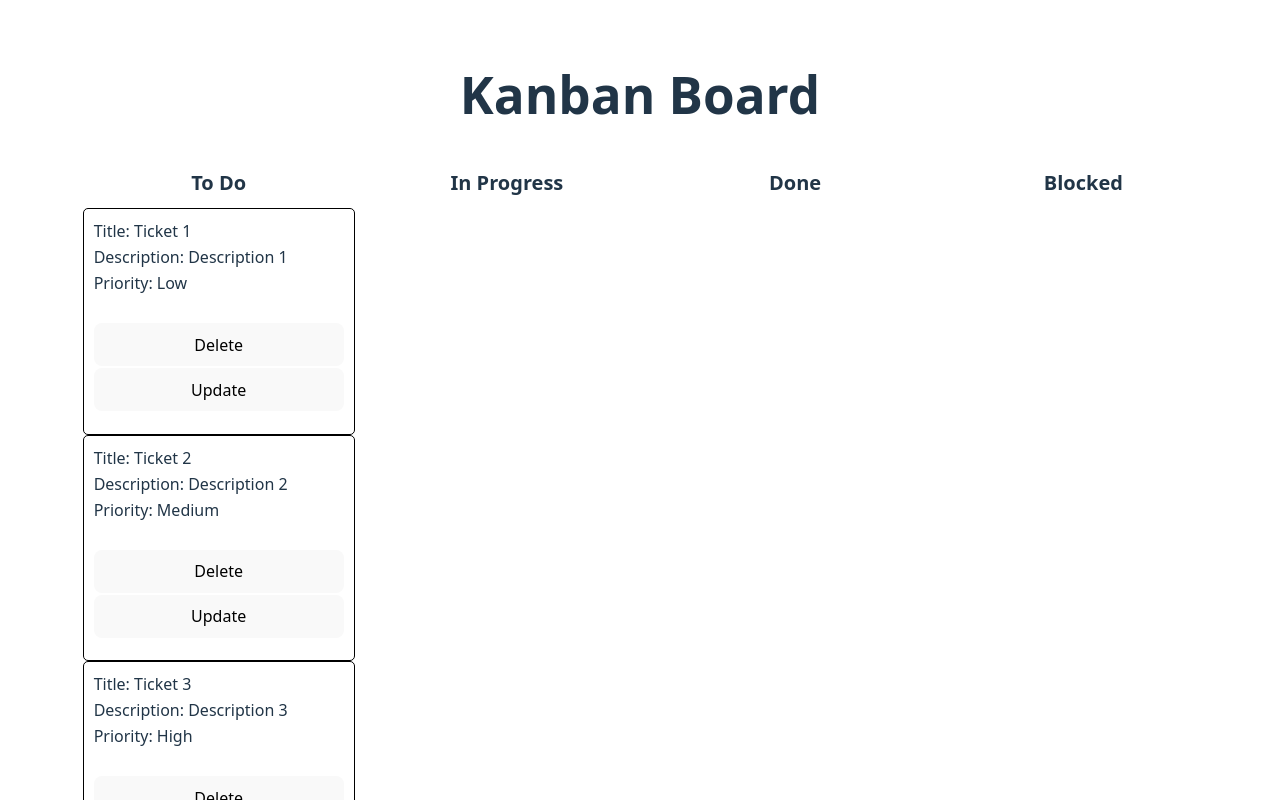
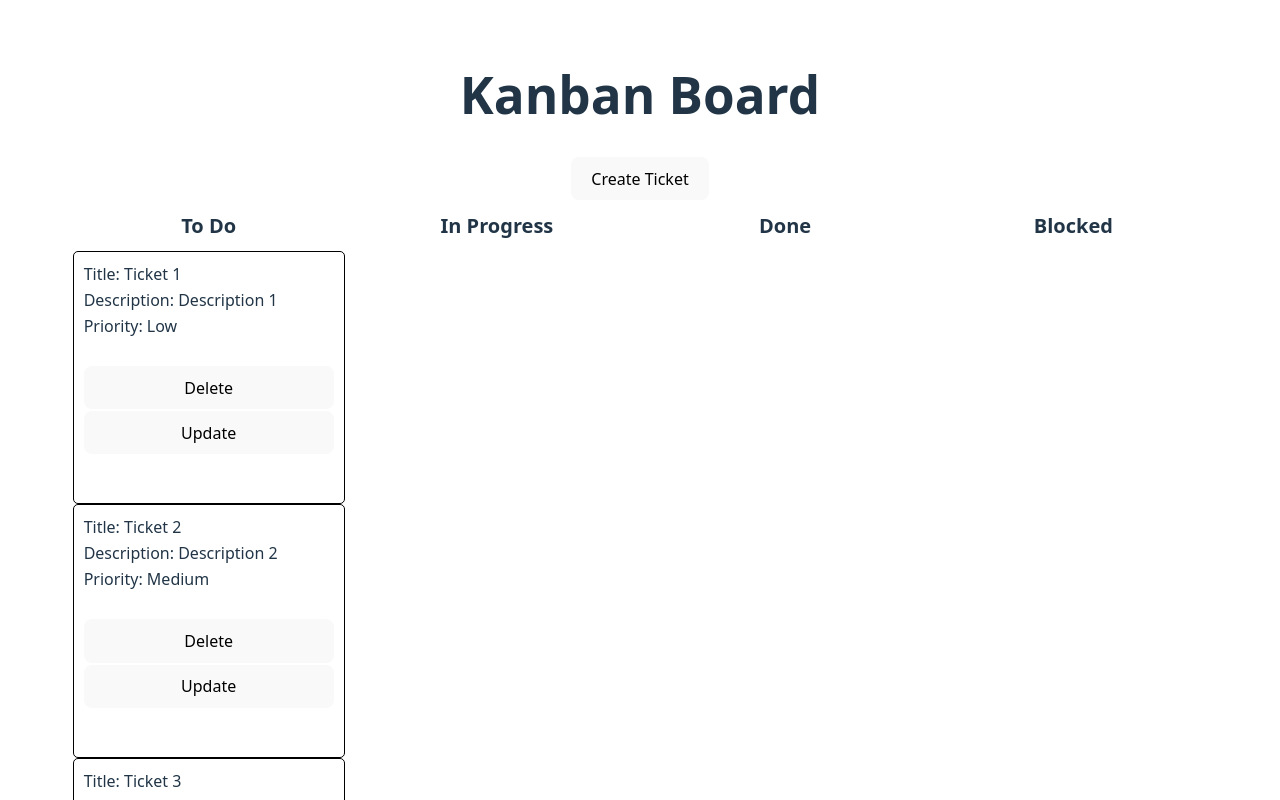
Before and after one commit to tspicerw/sandox_2, a React (Vite) app: page /kanban in a window 1280 px wide. Shown: the top 800 px of the page. Built offline with nearby package versions, Linux system fonts and the light colour scheme.

Commit message:
feat: Implement initial Kanban board UI with basic layout, styling, and ticket components.

```diff
--- a/src/kanban/Kanban.css
+++ b/src/kanban/Kanban.css
@@ -5,13 +5,13 @@
     flex-direction: row;
     border: 1px solid white;
     border-radius: 5px;
-    padding: 10px;
+    padding-top: 10px;
 }
 
 .kanban-column {
     display: flex;
     flex-direction: column;
-    height: 90vh;
+    height: 100vh;
     width: 25vw;
     border-right: 1px solid white;
     align-items: center;
--- a/src/kanban/Layout.jsx
+++ b/src/kanban/Layout.jsx
@@ -3,29 +3,29 @@ import TicketComponent from './TicketComponent'
 import './Kanban.css'
 
 function Layout() {
-    const { dragoverHandler, dropHandler } = useStore()
+    const { dragoverHandler, dropHandler, addTicket } = useStore()
 
     return (
         <>
             <h1>Kanban Board</h1>
+            <button onClick={() => addTicket({ id: 3, title: "Ticket 4", description: "Description 4", priority: "Low" })}>Create Ticket</button>
             <div className="kanban-container">
+
                 <div className="kanban-column" onDrop={(e) => dropHandler(e)} onDragOver={(e) => dragoverHandler(e)}>
                     <span className='kanban-column-title'>To Do</span>
                     <TicketComponent />
                 </div>
                 <div className="kanban-column" onDrop={(e) => dropHandler(e)} onDragOver={(e) => dragoverHandler(e)}>
                     <span className='kanban-column-title'>In Progress</span>
-                    {/* test */}
                 </div>
                 <div className="kanban-column" onDrop={(e) => dropHandler(e)} onDragOver={(e) => dragoverHandler(e)}>
                     <span className='kanban-column-title'>Done</span>
-                    {/* test */}
                 </div>
                 <div className="kanban-column" onDrop={(e) => dropHandler(e)} onDragOver={(e) => dragoverHandler(e)}>
                     <span className='kanban-column-title'>Blocked</span>
-                    {/* test */}
                 </div>
             </div>
+            {/* <button onClick={() => addTicket({ id: 3, title: "Ticket 4", description: "Description 4", priority: "Low" })}>Add Ticket</button> */}
         </>
     )
 }
--- a/src/kanban/TicketComponent.jsx
+++ b/src/kanban/TicketComponent.jsx
@@ -3,7 +3,7 @@ import { useStore } from './kanban_store'
 import './Kanban.css'
 
 function TicketComponent() {
-    const { tickets, dragstartHandler } = useStore()
+    const { tickets, dragstartHandler, deleteTicket } = useStore()
 
     return (
         <>
@@ -20,7 +20,7 @@ function TicketComponent() {
                             Priority: {ticket.priority}
                         </span>
                         <br />
-                        <button onClick={() => { }}>Delete</button>
+                        <button onClick={() => deleteTicket(ticket)}>Delete</button>
                         <button onClick={() => { }}>Update</button>
                     </div>
                 </div>
```
